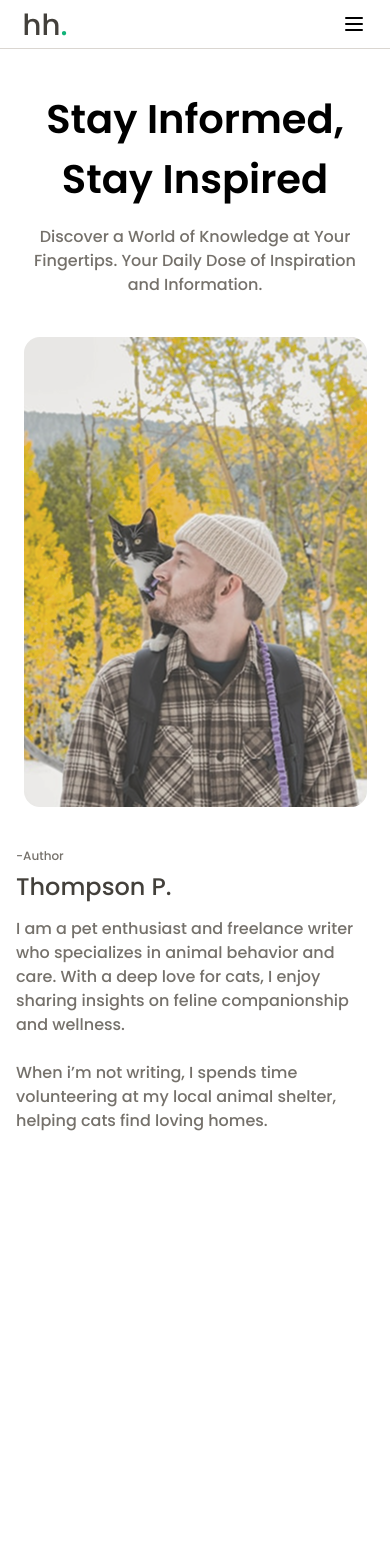
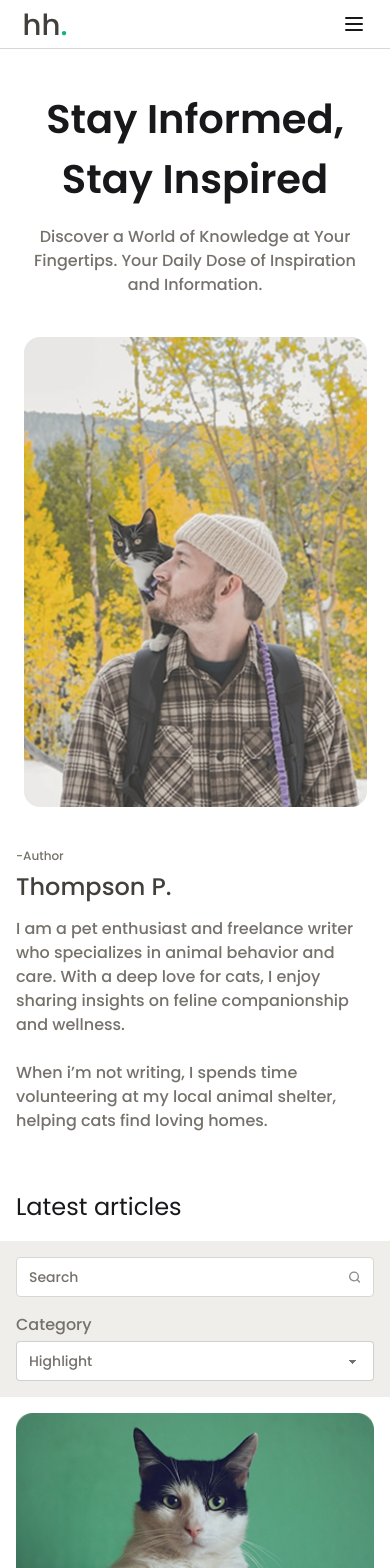
Before and after one commit to ritchie-gr8/my-blog-app, a React (Vite) app: page / in a window 390 px wide. Shown: the top 1568 px of the page. Before the commit the page ends 1173 px from the top, so only its background shows below. Built offline with nearby package versions, Linux system fonts and the light colour scheme.

Commit message:
feat(article): add article section, article card, avatar, search box

```diff
--- a/index.html
+++ b/index.html
@@ -1,5 +1,5 @@
 <!doctype html>
-<html lang="en">
+<html lang="en" data-theme="light">
 
 <head>
   <meta charset="UTF-8" />
--- a/package.json
+++ b/package.json
@@ -21,6 +21,7 @@
     "@types/react": "^19.0.10",
     "@types/react-dom": "^19.0.4",
     "@vitejs/plugin-react": "^4.3.4",
+    "daisyui": "^5.0.0",
     "eslint": "^9.21.0",
     "eslint-plugin-react-hooks": "^5.1.0",
     "eslint-plugin-react-refresh": "^0.4.19",
--- a/src/App.jsx
+++ b/src/App.jsx
@@ -1,14 +1,17 @@
-import Hero from "./components/Hero"
-import Navbar from "./components/global/Navbar"
+import ArticleSection from "./components/ArticleSection";
+import Hero from "./components/Hero";
+import Navbar from "./components/global/Navbar";
 
 function App() {
-
   return (
     <>
       <Navbar />
-      <Hero />
+      <div>
+        <Hero />
+        <ArticleSection />
+      </div>
     </>
-  )
+  );
 }
 
-export default App
+export default App;
--- /dev/null
+++ b/src/components/ArticleSection.jsx
@@ -0,0 +1,19 @@
+import React from "react";
+import SearchBox from "./ui/SearchBox";
+import ArticleCard from "./ui/ArticleCard";
+
+const ArticleSection = () => {
+  return (
+    <section className="md:mx-32">
+      <h3 className="text-h3 m-4">Latest articles</h3>
+      <SearchBox />
+      <article className="flex flex-col sm:grid sm:grid-cols-2 lg:grid-cols-3">
+        {[1, 2, 3, 4, 5, 6].map((x) => (
+          <ArticleCard />
+        ))}
+      </article>
+    </section>
+  );
+};
+
+export default ArticleSection;
--- a/src/components/Hero.jsx
+++ b/src/components/Hero.jsx
@@ -3,8 +3,8 @@ import placeholderImg from "../assets/hero-placeholder-img.png";
 
 const Hero = () => {
   return (
-    <article className="py-10 mx-4">
-      <div className="container mx-auto flex flex-col items-center justify-center md:grid md:grid-cols-3 md:gap-16">
+    <article className="py-10 mx-4 md:mx-32">
+      <div className="flex flex-col items-center justify-center md:grid md:grid-cols-3 md:gap-16">
         <div>
           <h1 className="text-h2 font-semibold text-center mb-4 md:text-h1 md:text-right">
             Stay Informed, Stay Inspired
--- /dev/null
+++ b/src/components/global/Avatar.jsx
@@ -0,0 +1,11 @@
+import React from 'react'
+
+const Avatar = ({img}) => {
+  return (
+    <div className='size-6 rounded-full bg-red-400 inline-block'>
+
+    </div>
+  )
+}
+
+export default Avatar
--- a/src/components/global/Navbar.jsx
+++ b/src/components/global/Navbar.jsx
@@ -9,7 +9,7 @@ const Navbar = () => {
 
   return (
     <header className="border-b border-brown-300 relative">
-      <div className="container mx-auto flex items-center justify-between px-6 py-3 md:px-0">
+      <div className="flex items-center justify-between px-6 py-3 md:px-32">
         <div>
           <img src="/logo.svg" alt="logo" />
         </div>
--- /dev/null
+++ b/src/components/ui/ArticleCard.jsx
@@ -0,0 +1,33 @@
+import React from 'react'
+import articleImg from '../../assets/article-card-placeholder.png'
+import Avatar from '../global/Avatar'
+
+const ArticleCard = () => {
+  return (
+    <div className='my-4 flex flex-col mx-4'>
+        <img src={articleImg} alt='article image' className="w-full h-auto" />
+
+        <div className='bg-brand-light-green text-brand-green px-3 py-1 rounded-full w-fit mt-4 mb-2 font-medium text-b2'>
+            Cat
+        </div>
+
+        <h4 className='text-h4 font-semibold text-brown-600'>
+            The Fascinating World of Cats: Why We Love Our Furry Friends
+        </h4>
+
+        <p className='text-b2 font-medium text-brown-400 mt-2 mb-4'>
+            Cats, with their mix of independence and affection, have charmed humans for centuries. Discover what makes these playful.
+        </p>
+
+        <div className='flex'>
+            <div className='flex items-center border-r border-r-brown-300 w-fit'>
+                <Avatar />
+                <span className='ml-2 mr-4 text-b2 text-brown-500 font-medium'>Thompson P.</span>
+            </div>
+            <span className='ml-4 font-medium text-b2 text-brown-400'>11 September 2024</span>
+        </div>
+    </div>
+  )
+}
+
+export default ArticleCard
--- /dev/null
+++ b/src/components/ui/SearchBox.jsx
@@ -0,0 +1,62 @@
+import React from "react";
+
+const SearchBox = () => {
+  return (
+    <div className="flex flex-col sm:flex-row sm:items-center px-4 py-4 bg-brown-200 sm:rounded-2xl">
+      <div class="hidden sm:flex items-center gap-2 w-full font-medium">
+        <button className="px-5 py-3 bg-brown-300 rounded-lg text-brown-500">Highlight</button>
+        <button className="px-5 py-3 text-brown-400" >Cat</button>
+        <button className="px-5 py-3 text-brown-400">Inspiration</button>
+        <button className="px-5 py-3 text-brown-400">General</button>
+      </div>
+
+      <label
+        className="input border border-brown-300 w-full sm:max-w-[360px]"
+        style={{
+          outline: "none",
+          boxShadow: "none",
+        }}
+      >
+        <input
+          type="search"
+          className="grow placeholder:text-brown-400 placeholder:font-medium"
+          placeholder="Search"
+        />
+        <svg
+          className="h-[1em] opacity-50"
+          xmlns="http://www.w3.org/2000/svg"
+          viewBox="0 0 24 24"
+        >
+          <g
+            strokeLinejoin="round"
+            strokeLinecap="round"
+            strokeWidth="2.5"
+            fill="none"
+            stroke="currentColor"
+          >
+            <circle cx="11" cy="11" r="8"></circle>
+            <path d="m21 21-4.3-4.3"></path>
+          </g>
+        </svg>
+      </label>
+
+      <p className="font-medium text-brown-400 mt-4 mb-1 sm:hidden">Category</p>
+
+      <select
+        defaultValue="Highlight"
+        className="select text-brown-400 font-medium w-full sm:hidden"
+        style={{
+          outline: "none",
+          boxShadow: "none",
+        }}
+      >
+        <option disabled={true}>Highlight</option>
+        <option>Crimson</option>
+        <option>Amber</option>
+        <option>Velvet</option>
+      </select>
+    </div>
+  );
+};
+
+export default SearchBox;
--- a/src/index.css
+++ b/src/index.css
@@ -1,4 +1,5 @@
 @import "tailwindcss";
+@plugin "daisyui";
 
 @theme {
   --color-brown-600: #26231E;
```
Also changed, not shown: src/assets/article-card-placeholder.png (added), 1 other file (tests, documents, lock files or other folders).
